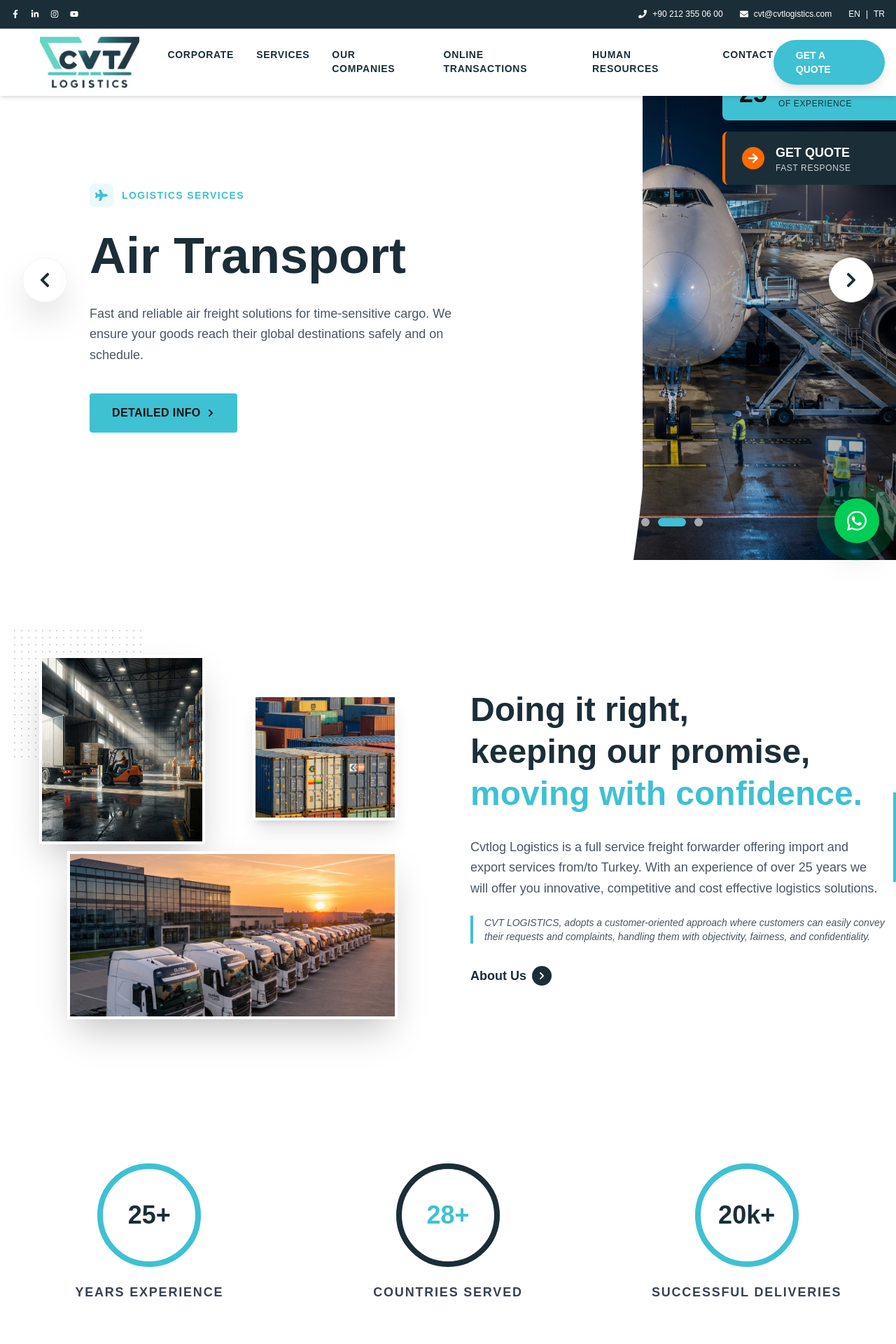
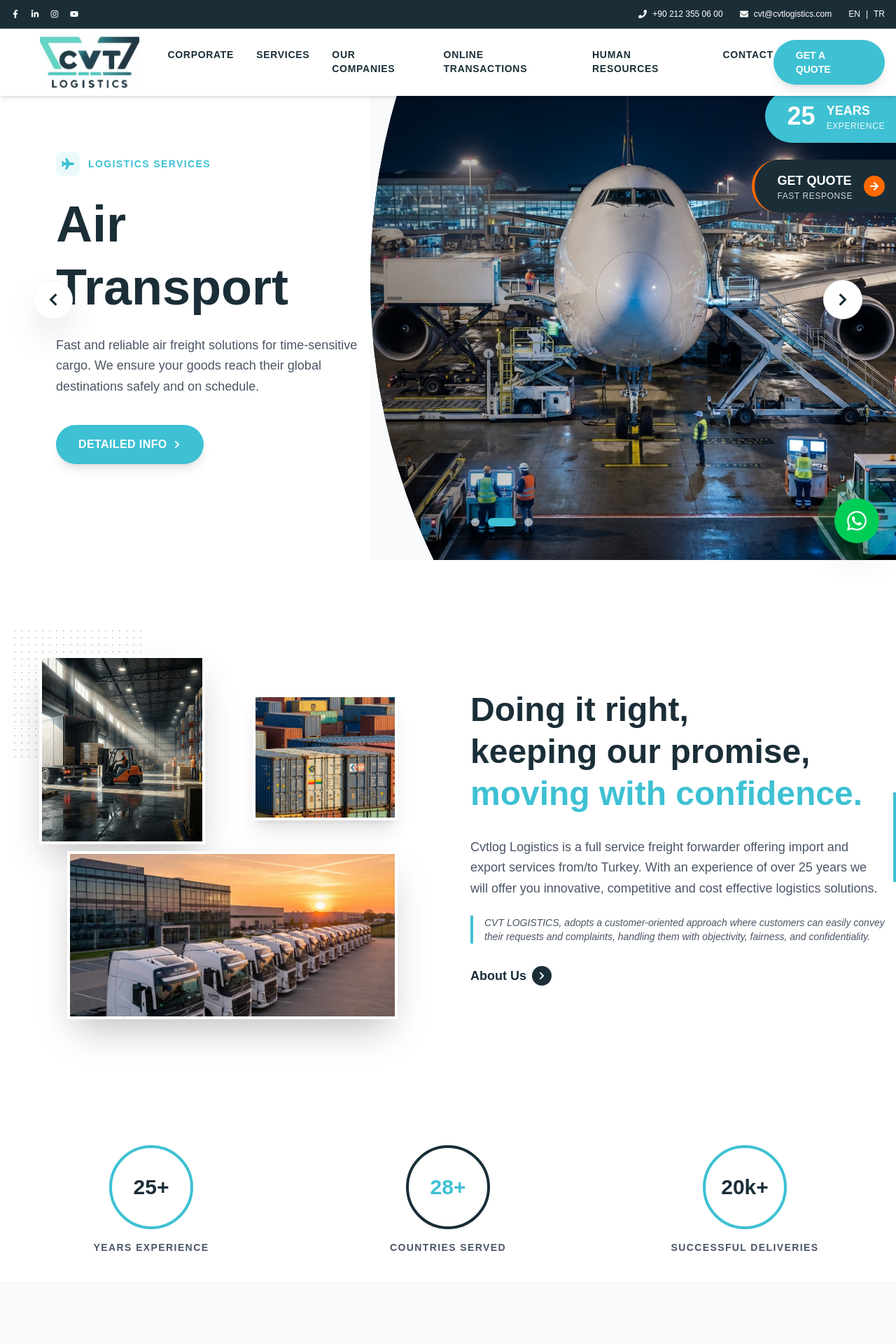
Before and after one commit to webtasarimdigital/cvt, a Next.js app: page / in a window 1280 px wide. Shown: the top 1920 px of the page at 70% size. Built offline with nearby package versions, Linux system fonts and the light colour scheme.

Commit message:
ana sayfa düzenlendi hero + ara geçiş

```diff
--- a/app/components/Footer.tsx
+++ b/app/components/Footer.tsx
@@ -128,7 +128,7 @@ export default function Footer() {
 
                 {/* Bottom Bar */}
                 <div className="border-t border-white/10 pt-8 flex flex-col md:flex-row justify-between items-center text-gray-500 text-sm">
-                    <p>© 2024 CVT Logistics. All rights reserved.</p>
+                    <p>© 2026 CVT Logistics. All rights reserved.</p>
                     <div className="flex gap-6 mt-4 md:mt-0">
                         <Link href="#" className="hover:text-white transition">Privacy Policy</Link>
                         <Link href="#" className="hover:text-white transition">Terms of Service</Link>
--- a/app/components/HeroSlider.tsx
+++ b/app/components/HeroSlider.tsx
@@ -91,12 +91,8 @@ export default function HeroSlider() {
     return (
         <div className="relative h-screen w-full bg-slate-50 overflow-hidden flex flex-col md:flex-row">
 
-            {/* Left Content Area - INCREASED WIDTH for more whitespace */}
-            <div className="relative z-20 w-full md:w-[60%] h-full flex items-center justify-center pl-8 md:pl-20 pr-4 bg-white">
-                {/* Curve Overlap for Desktop - Adjusted position */}
-                <div className="absolute top-0 right-[-150px] h-full w-[300px] bg-white hidden md:block"
-                    style={{ clipPath: "ellipse(70% 100% at 35% 50%)" }}></div>
-
+            {/* Left Content Area */}
+            <div className="relative z-20 w-full md:w-[45%] h-full flex items-center justify-center pl-8 md:pl-20 pr-4 bg-white">
                 <div className="flex flex-col gap-6 max-w-xl z-10 animate-fade-in-up pt-20">
                     <div className="flex items-center gap-3 text-cvt-cyan font-bold tracking-widest uppercase text-sm">
                         <span className="p-2 bg-cvt-cyan/10 rounded-lg text-lg">
@@ -114,15 +110,18 @@ export default function HeroSlider() {
                     </p>
 
                     <div className="flex gap-4 mt-4">
-                        <button className="bg-cvt-cyan text-cvt-dark px-8 py-4 rounded-sm font-bold hover:bg-cvt-blue hover:text-white transition flex items-center gap-2 uppercase tracking-wide">
+                        <button className="bg-cvt-cyan text-white px-8 py-4 rounded-full font-bold hover:bg-cvt-blue hover:text-white transition flex items-center gap-2 uppercase tracking-wide shadow-lg hover:shadow-xl transform hover:-translate-y-1">
                             Detailed Info <FaChevronRight size={12} />
                         </button>
                     </div>
                 </div>
             </div>
 
-            {/* Right Image Area - DECREASED WIDTH */}
-            <div className="relative w-full md:w-[50%] h-full bg-gray-900 overflow-hidden -ml-[10%] clip-path-slant md:clip-path-none">
+            {/* Right Image Area - Curved "Half Moon" Shape */}
+            <div
+                className="relative w-full md:w-[65%] h-full bg-gray-900 overflow-hidden -ml-[10%] md:-ml-0"
+                style={{ clipPath: "ellipse(90% 100% at 90% 50%)" }}
+            >
                 {currentCategory.images.map((img, idx) => (
                     <div
                         key={`${currentCategory.id}-${idx}`}
@@ -137,12 +136,12 @@ export default function HeroSlider() {
                             priority
                         />
                         {/* Gradient Overlay */}
-                        <div className="absolute inset-0 bg-gradient-to-r from-white/90 via-transparent to-black/40 md:via-transparent md:from-white/10" />
+                        <div className="absolute inset-0 bg-gradient-to-r from-black/40 via-transparent to-transparent" />
                     </div>
                 ))}
 
                 {/* Sub-Image Indicators (Dots on Image) */}
-                <div className="absolute bottom-12 left-1/2 transform -translate-x-1/2 flex gap-3 z-30">
+                <div className="absolute bottom-12 left-1/4 transform -translate-x-1/2 flex gap-3 z-30">
                     {currentCategory.images.map((_, idx) => (
                         <button
                             key={idx}
@@ -160,43 +159,42 @@ export default function HeroSlider() {
                 </div>
             </div>
 
-            {/* Global Navigation Arrows (Edge to Edge) - FIXED VISIBILITY & OVERLAP */}
+            {/* Global Navigation Arrows */}
+            <div className="absolute top-1/2 w-full flex justify-between px-4 md:px-12 z-50 pointer-events-none">
                 <button
                     onClick={() => handleCategoryChange("prev")}
-                className="absolute top-1/2 left-4 md:left-8 transform -translate-y-1/2 z-50 w-12 h-12 md:w-16 md:h-16 bg-white text-cvt-blue rounded-full shadow-2xl flex items-center justify-center hover:bg-cvt-cyan hover:text-white transition group border border-gray-100"
+                    className="w-14 h-14 bg-white text-cvt-blue rounded-full shadow-2xl flex items-center justify-center hover:bg-cvt-cyan hover:text-white transition group border border-gray-100 pointer-events-auto transform hover:scale-110 active:scale-95"
                 >
-                <FaChevronLeft className="group-hover:-translate-x-1 transition" size={24} />
+                    <FaChevronLeft className="group-hover:-translate-x-1 transition" size={20} />
                 </button>
 
                 <button
                     onClick={() => handleCategoryChange("next")}
-                className="absolute top-1/2 right-4 md:right-8 transform -translate-y-1/2 z-50 w-12 h-12 md:w-16 md:h-16 bg-white text-cvt-blue rounded-full shadow-2xl flex items-center justify-center hover:bg-cvt-cyan hover:text-white transition group border border-gray-100"
+                    className="w-14 h-14 bg-white text-cvt-blue rounded-full shadow-2xl flex items-center justify-center hover:bg-cvt-cyan hover:text-white transition group border border-gray-100 pointer-events-auto transform hover:scale-110 active:scale-95"
                 >
-                <FaChevronRight className="group-hover:translate-x-1 transition" size={24} />
+                    <FaChevronRight className="group-hover:translate-x-1 transition" size={20} />
                 </button>
+            </div>
 
-
-            {/* Modern Badges (Right Side) - MOVED UP TO AVOID OVERLAP */}
-            <div className="absolute top-24 right-0 z-40 hidden md:flex flex-col gap-4 items-end pointer-events-none">
-                {/* Pointer events none wrapper so clicks pass through if needed, but inner divs have pointer-events-auto */}
-
+            {/* Modern Badges (Right Side) - Adjusted Position */}
+            <div className="absolute top-32 right-0 z-40 hidden md:flex flex-col gap-6 items-end pointer-events-none">
                 {/* Years Experience */}
-                <div className="bg-cvt-cyan text-cvt-dark py-4 px-6 rounded-l-lg shadow-xl transform translate-x-2 hover:translate-x-0 transition duration-300 flex items-center gap-4 cursor-default w-64 pointer-events-auto">
+                <div className="bg-cvt-cyan text-white py-4 px-8 rounded-l-full shadow-2xl transform translate-x-4 hover:translate-x-0 transition duration-300 flex items-center gap-4 cursor-default w-auto pointer-events-auto">
                     <div className="text-4xl font-black">25</div>
                     <div className="flex flex-col leading-none">
                         <span className="font-bold text-lg">YEARS</span>
-                        <span className="text-xs uppercase tracking-wider opacity-80">Of Experience</span>
+                        <span className="text-xs uppercase tracking-wider opacity-90">Experience</span>
                     </div>
                 </div>
 
                 {/* Get Quote */}
-                <div className="bg-[#1b2e38] text-white py-4 px-6 rounded-l-lg shadow-xl transform translate-x-2 hover:translate-x-0 transition duration-300 flex items-center gap-4 cursor-pointer group w-64 border-l-4 border-orange-500 pointer-events-auto">
-                    <div className="bg-orange-500 p-2 rounded-full group-hover:rotate-45 transition duration-500">
-                        <FaArrowRight size={16} />
-                    </div>
+                <div className="bg-[#1b2e38] text-white py-4 px-8 rounded-l-full shadow-2xl transform translate-x-4 hover:translate-x-0 transition duration-300 flex items-center gap-4 cursor-pointer group w-auto border-l-4 border-orange-500 pointer-events-auto">
                     <div className="flex flex-col leading-none">
                         <span className="font-bold text-lg">GET QUOTE</span>
                         <span className="text-xs uppercase tracking-wider opacity-80">Fast Response</span>
+                    </div>
+                    <div className="bg-orange-500 p-2 rounded-full group-hover:rotate-45 transition duration-500">
+                        <FaArrowRight size={14} />
                     </div>
                 </div>
             </div>
--- a/app/components/StatsSection.tsx
+++ b/app/components/StatsSection.tsx
@@ -58,47 +58,47 @@ export default function StatsSection() {
     }, [isVisible]);
 
     return (
-        <section ref={sectionRef} className="py-12 bg-white">
+        <section ref={sectionRef} className="py-8 bg-white border-b border-gray-100">
             <div className="container mx-auto px-4">
-                <div className="grid grid-cols-1 md:grid-cols-3 gap-8">
+                <div className="grid grid-cols-1 md:grid-cols-3 gap-6">
                     {stats.map((stat, index) => (
-                        <div key={index} className="flex flex-col items-center justify-center p-4 group">
+                        <div key={index} className="flex flex-col items-center justify-center p-2 group cursor-default">
                             {/* Circular Design */}
-                            <div className="relative w-40 h-40 flex items-center justify-center">
-                                {/* Background Circle */}
-                                <svg className="absolute top-0 left-0 w-full h-full transform -rotate-90">
+                            <div className="relative w-32 h-32 flex items-center justify-center">
+                                {/* SVG Wrapper that rotates on hover */}
+                                <svg className="absolute top-0 left-0 w-full h-full transform -rotate-90 group-hover:animate-[spin_4s_linear_infinite] transition-all duration-700">
                                     <circle
-                                        cx="80"
-                                        cy="80"
-                                        r="70"
+                                        cx="64"
+                                        cy="64"
+                                        r="58"
                                         className="stroke-gray-100"
-                                        strokeWidth="8"
+                                        strokeWidth="4"
                                         fill="transparent"
                                     />
                                     {/* Progress Circle - Animated */}
                                     <circle
-                                        cx="80"
-                                        cy="80"
-                                        r="70"
+                                        cx="64"
+                                        cy="64"
+                                        r="58"
                                         className={`stroke-current ${index % 2 === 0 ? 'text-cvt-cyan' : 'text-cvt-blue'} transition-all duration-[2000ms] ease-out`}
-                                        strokeWidth="8"
+                                        strokeWidth="4"
                                         fill="transparent"
-                                        strokeDasharray={440} // 2 * PI * 70
-                                        strokeDashoffset={isVisible ? 0 : 440}
+                                        strokeDasharray={365} // 2 * PI * 58
+                                        strokeDashoffset={isVisible ? 0 : 365}
                                         strokeLinecap="round"
                                     />
                                 </svg>
 
-                                {/* Inner Text */}
+                                {/* Inner Text - Static (does not rotate) */}
                                 <div className="z-10 text-center flex flex-col items-center">
-                                    <span className={`text-4xl font-extrabold ${stat.color}`}>
+                                    <span className={`text-3xl font-extrabold ${stat.color}`}>
                                         {counts[index]}{stat.suffix}
                                     </span>
                                 </div>
                             </div>
 
                             {/* Label outside circle */}
-                            <div className="mt-4 text-lg font-bold text-gray-700 uppercase tracking-widest text-center">
+                            <div className="mt-3 text-sm font-bold text-gray-600 uppercase tracking-widest text-center group-hover:text-cvt-cyan transition-colors">
                                 {stat.label}
                             </div>
                         </div>
--- a/app/page.tsx
+++ b/app/page.tsx
@@ -6,6 +6,7 @@ import ServicesSection from "./components/ServicesSection";
 import WhatsAppButton from "./components/WhatsAppButton";
 import BlogSection from "./components/BlogSection";
 import Footer from "./components/Footer";
+import ValuesSection from "./components/ValuesSection";
 
 export default function Home() {
   return (
@@ -15,6 +16,7 @@ export default function Home() {
       <AboutSection />
       <StatsSection />
       <ServicesSection />
+      <ValuesSection />
       <WhatsAppButton />
       <BlogSection />
       <Footer />
```
Also changed, not shown: app/components/ValuesSection.tsx (added, +53 -0 lines). Lines whose indentation alone changed are shown as unchanged.
